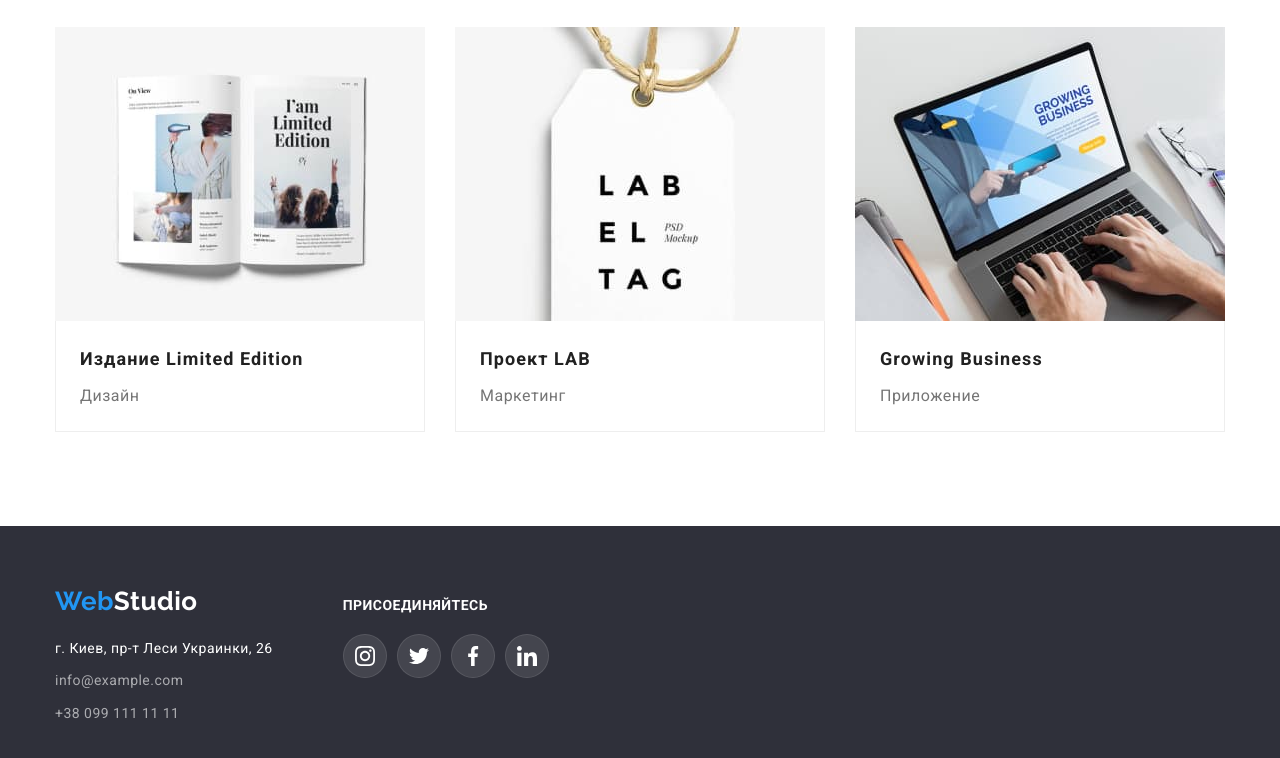
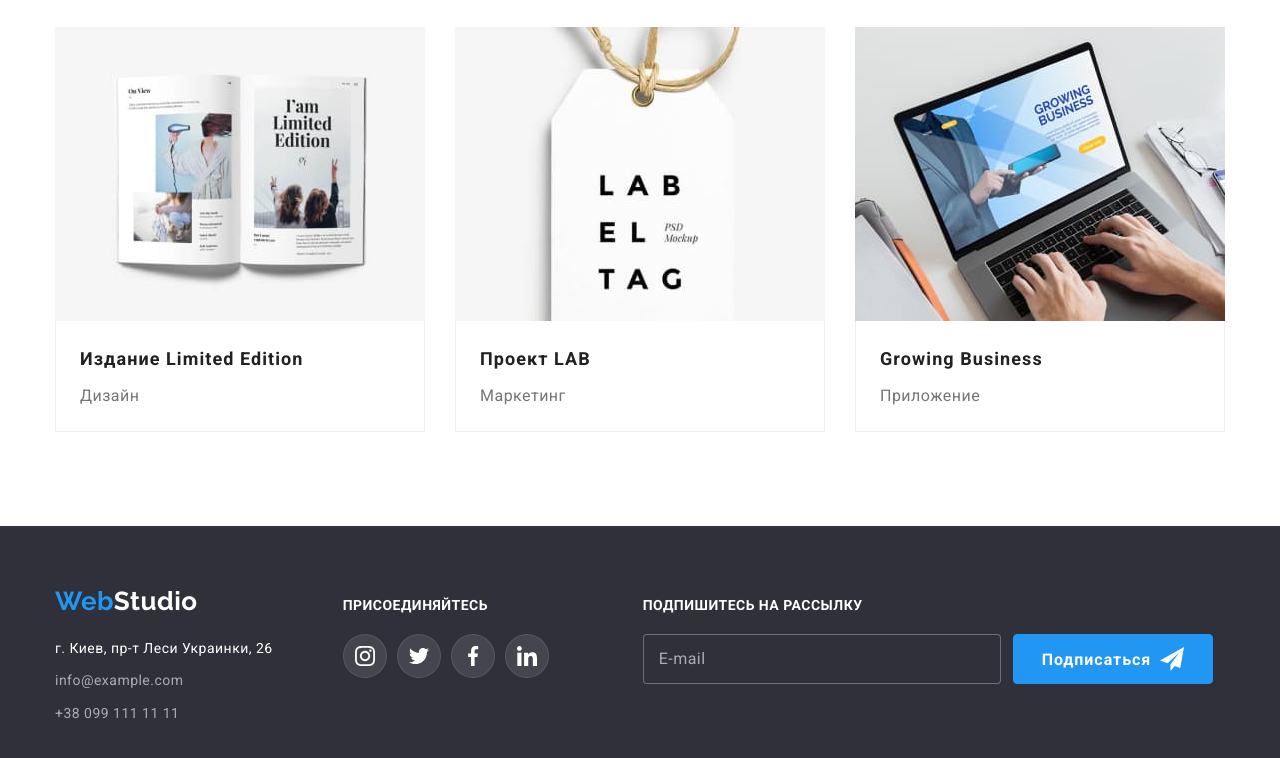
Before and after one commit to NataBuka/NataBuka-goit-markup-hw-06, a plain HTML site: page portfolio.html in a window 1280 px wide. Shown: the part 1123-1881 px from the top of the page. Drawn offline with nearby package versions, Linux system fonts and the light colour scheme.

Commit message:
add footer in portfolio

```diff
--- a/portfolio.html
+++ b/portfolio.html
@@ -274,6 +274,7 @@
     <footer class="footer">
 
         <div class="wrapper relations">
+
             <div class="footer-relations">
                 <a href="./index.html" class="footer-logo link">
                     Web<span class="footer-brand">Studio</span>
@@ -294,7 +295,7 @@
                 </address>
             </div>
             <div class="footer-div">
-                <h3 class="footer-headline">присоединяйтесь</h2>
+                <h2 class="footer-headline">присоединяйтесь</h2>
                 <ul class="footer-imail list">
                     <li class="footer-imail-li">
                         <a href="" class="ftr-imail-link">
@@ -326,6 +327,21 @@
                     </li>
                 </ul>
             </div>
+            <form class="footer-form" autocomplete="off">
+                <div class="div-ftr">
+                    <h3 class="footer-form-title">Подпишитесь на рассылку</h3>
+                    <div class="footer-lbl">
+                        <input class="f-f-input" type="email" name="e-mail" id="e-mail" placeholder=" ">
+                        <label class="label-e-mail" for="e-mail">E-mail</label>
+                    </div>
+                </div>
+                <button class="footer-form-btn" type="submit">Подписаться
+                    <svg class="footer-icon">
+                        <use class="footer-form-img" href="./images/sprite.svg#icon-telegram"></use>
+                    </svg>
+                </button>
+
+            </form>
         </div>
 
     </footer>
```
Lines whose indentation alone changed are shown as unchanged.
